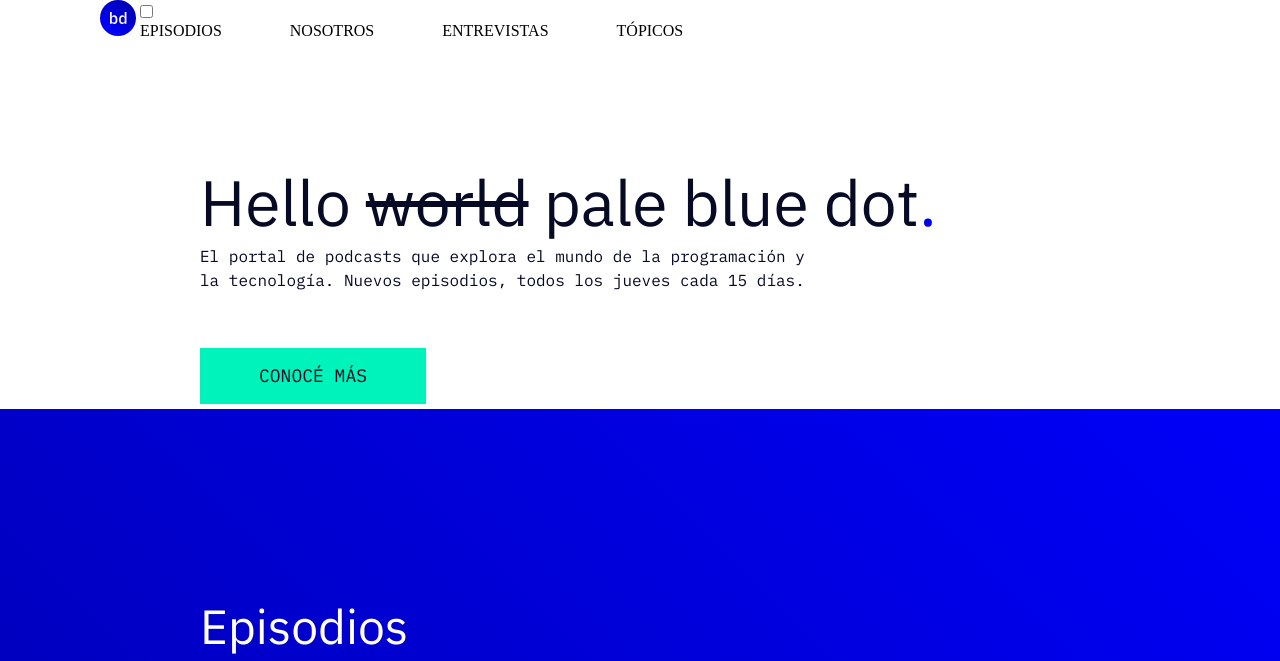
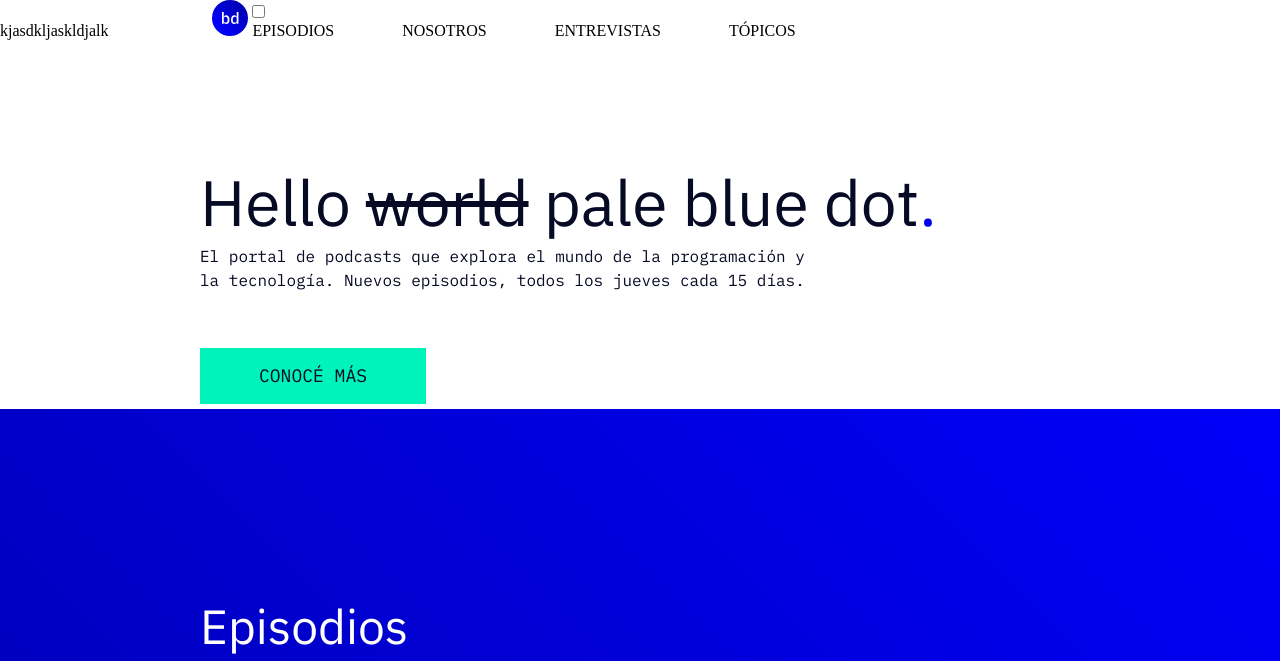
Before and after one commit to mpauline/acamica-bloque1, a plain HTML site: page index.html in a window 1280 px wide. Shown: the top 661 px of the page. Drawn offline with Linux system fonts and the light colour scheme.

Commit message:
intento conflicto

```diff
--- a/index.html
+++ b/index.html
@@ -13,6 +13,7 @@
 <body>
 
     <header>
+        kjasdkljaskldjalk
         <div class="logo1">
             <img src="Images/logo.svg" alt="imagen-logo" width="36px" height="36px">
         </div>
```
